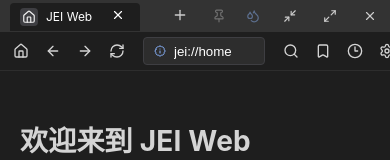
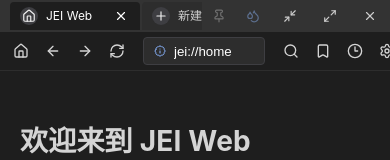
Before and after one commit to AndreaFrederica/JEIWebBrowser, a Vue app: page / in a window 390 px wide. Shown: the top 160 px of the page. Built offline with nearby package versions, Linux system fonts and the light colour scheme.

Commit message:
feat: enhance hover functionality and improve tab layout responsiveness

```diff
--- a/src/renderer/components/TitleBar.vue
+++ b/src/renderer/components/TitleBar.vue
@@ -14,7 +14,7 @@ import {
   Settings,
   X
 } from 'lucide-vue-next'
-import { nextTick, onBeforeUnmount, onMounted, ref } from 'vue'
+import { computed, nextTick, onBeforeUnmount, onMounted, ref, watch } from 'vue'
 import { INTERNAL_BOOKMARKS, INTERNAL_HISTORY, INTERNAL_HOME, INTERNAL_SETTINGS, INTERNAL_STORAGE } from '../pages/internal-home'
 import type { TabItem } from '../types/browser'
 
@@ -67,6 +67,65 @@ const opacityMenuY = ref(0)
 const opacityPresets = [1, 0.9, 0.8, 0.7, 0.6, 0.5]
 const tabMenuRef = ref<HTMLElement | null>(null)
 const opacityMenuRef = ref<HTMLElement | null>(null)
+const hoverExpanded = ref(false)
+const HOVER_EXPAND_DELAY_MS = 520
+const HOVER_COLLAPSE_DELAY_MS = 200
+let hoverExpandTimer: ReturnType<typeof setTimeout> | null = null
+let hoverCollapseTimer: ReturnType<typeof setTimeout> | null = null
+const isVerticalCollapsed = computed(() => props.tabLayout === 'vertical' && props.collapsed)
+const isIconOnlyMode = computed(() => isVerticalCollapsed.value && !hoverExpanded.value)
+
+function clearHoverTimers(): void {
+  if (hoverExpandTimer) {
+    clearTimeout(hoverExpandTimer)
+    hoverExpandTimer = null
+  }
+  if (hoverCollapseTimer) {
+    clearTimeout(hoverCollapseTimer)
+    hoverCollapseTimer = null
+  }
+}
+
+function closeHoverExpanded(): void {
+  hoverExpanded.value = false
+}
+
+function onCollapsedTabMouseEnter(): void {
+  if (!isVerticalCollapsed.value) return
+  if (hoverCollapseTimer) {
+    clearTimeout(hoverCollapseTimer)
+    hoverCollapseTimer = null
+  }
+  if (hoverExpanded.value || hoverExpandTimer) return
+  hoverExpandTimer = setTimeout(() => {
+    hoverExpandTimer = null
+    if (!isVerticalCollapsed.value) return
+    hoverExpanded.value = true
+  }, HOVER_EXPAND_DELAY_MS)
+}
+
+function onCollapsedAreaMouseEnter(): void {
+  if (!isVerticalCollapsed.value) return
+  if (hoverCollapseTimer) {
+    clearTimeout(hoverCollapseTimer)
+    hoverCollapseTimer = null
+  }
+}
+
+function onCollapsedAreaMouseLeave(): void {
+  if (hoverExpandTimer) {
+    clearTimeout(hoverExpandTimer)
+    hoverExpandTimer = null
+  }
+  if (!hoverExpanded.value) return
+  if (hoverCollapseTimer) {
+    clearTimeout(hoverCollapseTimer)
+  }
+  hoverCollapseTimer = setTimeout(() => {
+    hoverCollapseTimer = null
+    closeHoverExpanded()
+  }, HOVER_COLLAPSE_DELAY_MS)
+}
 
 function setMenuPosition(
   element: HTMLElement,
@@ -143,6 +202,8 @@ function setOpacity(value: number): void {
 function closeMenus(): void {
   closeTabMenu()
   closeOpacityMenu()
+  clearHoverTimers()
+  closeHoverExpanded()
 }
 
 function onDocumentMouseDown(event: MouseEvent): void {
@@ -172,6 +233,16 @@ function closeTabFromMenu(): void {
   closeTabMenu()
 }
 
+watch(
+  () => [props.tabLayout, props.collapsed],
+  () => {
+    if (!isVerticalCollapsed.value) {
+      clearHoverTimers()
+      closeHoverExpanded()
+    }
+  }
+)
+
 onMounted(() => {
   document.addEventListener('mousedown', onDocumentMouseDown, true)
   document.addEventListener('keydown', onDocumentKeyDown)
@@ -180,6 +251,7 @@ onMounted(() => {
 })
 
 onBeforeUnmount(() => {
+  clearHoverTimers()
   document.removeEventListener('mousedown', onDocumentMouseDown, true)
   document.removeEventListener('keydown', onDocumentKeyDown)
   window.removeEventListener('blur', closeMenus)
@@ -188,26 +260,23 @@ onBeforeUnmount(() => {
 </script>
 
 <template>
-  <div id="title-bar" :class="[props.tabLayout, { collapsed: props.tabLayout === 'vertical' && props.collapsed }]">
-    <div id="tabs-area">
+  <div id="title-bar" :class="[props.tabLayout, { collapsed: isVerticalCollapsed, 'hover-expanded': hoverExpanded }]">
+    <div id="tabs-area" @mouseenter="onCollapsedAreaMouseEnter" @mouseleave="onCollapsedAreaMouseLeave">
       <div v-if="props.tabLayout === 'vertical'" id="tabs-toolbar">
         <button id="btn-toggle-collapse" :title="props.collapsed ? '展开竖排标签栏' : '折叠竖排标签栏'" @click="emit('toggleCollapse')">
           <ChevronsRight v-if="props.collapsed" :size="18" />
           <ChevronsLeft v-else :size="18" />
-        </button>
-        <button id="btn-new-tab-vertical" title="New Tab" @click="emit('newTab')">
-          <Plus :size="18" />
         </button>
       </div>
 
       <div id="tabs-container">
         <div
           v-for="tab in props.tabs"
-          :id="tab.id"
           :key="tab.id"
           class="tab"
-          :class="{ active: props.activeTabId === tab.id, iconOnly: props.tabLayout === 'vertical' && props.collapsed }"
+          :class="{ active: props.activeTabId === tab.id, iconOnly: isIconOnlyMode }"
           :title="tab.title"
+          @mouseenter="onCollapsedTabMouseEnter"
           @click="emit('switchTab', tab.id)"
           @contextmenu.prevent="openTabMenu($event, tab.id)"
         >
@@ -220,20 +289,26 @@ onBeforeUnmount(() => {
             <Database v-else-if="tab.src === INTERNAL_STORAGE" :size="14" />
             <span v-else>{{ tabInitial(tab) }}</span>
           </span>
-          <span v-if="!(props.tabLayout === 'vertical' && props.collapsed)" class="tab-title">{{ tab.title }}</span>
+          <span v-if="!isIconOnlyMode" class="tab-title">{{ tab.title }}</span>
           <span
-            v-if="!(props.tabLayout === 'vertical' && props.collapsed)"
+            v-if="!isIconOnlyMode"
             class="close-tab"
             @click.stop="emit('closeTab', tab.id)"
           >
             <X :size="14" />
           </span>
         </div>
+        <button
+          class="tab new-tab-tab"
+          :class="{ iconOnly: isIconOnlyMode }"
+          title="新建标签页"
+          @mouseenter="onCollapsedTabMouseEnter"
+          @click="emit('newTab')"
+        >
+          <span class="tab-icon internal"><Plus :size="14" /></span>
+          <span v-if="!isIconOnlyMode" class="tab-title">新建标签页</span>
+        </button>
       </div>
-
-      <button v-if="props.tabLayout === 'horizontal'" id="btn-new-tab" title="New Tab" @click="emit('newTab')">
-        <Plus :size="16" />
-      </button>
     </div>
 
     <div
@@ -311,6 +386,7 @@ onBeforeUnmount(() => {
   height: 32px;
   -webkit-app-region: drag;
   user-select: none;
+  transition: width 220ms cubic-bezier(0.2, 0.8, 0.2, 1);
 }
 
 #tabs-area {
@@ -335,10 +411,9 @@ onBeforeUnmount(() => {
   -webkit-app-region: drag;
   padding-left: 10px;
   min-width: 0;
+  transition: padding 180ms ease;
 }
 
-#btn-new-tab,
-#btn-new-tab-vertical,
 #btn-toggle-collapse {
   -webkit-app-region: no-drag;
   background: none;
@@ -354,8 +429,6 @@ onBeforeUnmount(() => {
   justify-content: center;
 }
 
-#btn-new-tab:hover,
-#btn-new-tab-vertical:hover,
 #btn-toggle-collapse:hover {
   background-color: #555;
   color: #fff;
@@ -377,12 +450,58 @@ onBeforeUnmount(() => {
   font-size: 12px;
   position: relative;
   -webkit-app-region: no-drag;
+  transition:
+    width 190ms ease,
+    min-width 190ms ease,
+    max-width 190ms ease,
+    height 190ms ease,
+    padding 190ms ease,
+    border-radius 180ms ease,
+    margin 180ms ease,
+    background-color 140ms ease;
+}
+
+button.tab {
+  border: none;
+  outline: none;
+  text-align: left;
+}
+
+.new-tab-tab {
+  background: #2d2d2d;
+  min-width: 34px;
+  width: 34px;
+  max-width: 34px;
+  padding: 0;
+  justify-content: center;
+  box-sizing: border-box;
+}
+
+.new-tab-tab:hover {
+  background: #3a3a3a;
+  color: #fff;
+}
+
+.new-tab-tab .tab-icon {
+  margin-right: 0;
+}
+
+.new-tab-tab:not(.iconOnly) {
+  width: auto;
+  min-width: 110px;
+  max-width: 190px;
+  padding: 0 10px;
+  justify-content: flex-start;
+}
+
+.new-tab-tab:not(.iconOnly) .tab-icon {
+  margin-right: 8px;
 }
 
 .tab-icon {
   width: 18px;
   height: 18px;
-  border-radius: 4px;
+  border-radius: 50%;
   margin-right: 8px;
   overflow: hidden;
   flex: 0 0 auto;
@@ -428,10 +547,16 @@ onBeforeUnmount(() => {
 
 .close-tab {
   margin-left: auto;
-  padding: 0 5px;
+  width: 18px;
+  height: 18px;
+  padding: 0;
   cursor: pointer;
   font-size: 14px;
-  flex: 0 0 auto;
+  flex: 0 0 18px;
+  display: inline-flex;
+  align-items: center;
+  justify-content: center;
+  border-radius: 50%;
 }
 
 .close-tab:hover {
@@ -548,6 +673,8 @@ button svg,
   align-items: stretch;
   border-right: 1px solid #2d2d2d;
   box-sizing: border-box;
+  position: relative;
+  z-index: 80;
 }
 
 #title-bar.vertical #tabs-area {
@@ -557,7 +684,7 @@ button svg,
 }
 
 #title-bar.vertical #tabs-container {
-  padding: 4px 8px 10px;
+  padding: 0 8px;
   flex-direction: column;
   overflow-x: hidden;
   overflow-y: auto;
@@ -568,11 +695,10 @@ button svg,
   width: 100%;
   max-width: none;
   min-width: 0;
-  height: 36px;
+  height: 30px;
   margin-right: 0;
   margin-bottom: 4px;
   border-radius: 8px;
-  line-height: 36px;
   border: 1px solid transparent;
   box-sizing: border-box;
 }
@@ -584,6 +710,7 @@ button svg,
 #title-bar.vertical.collapsed {
   width: 48px;
   border-right: none;
+  overflow: visible;
 }
 
 #title-bar.vertical.collapsed #tabs-toolbar {
@@ -595,9 +722,26 @@ button svg,
   box-sizing: border-box;
 }
 
+#title-bar.vertical.collapsed.hover-expanded #tabs-toolbar {
+  padding: 8px 8px 4px;
+}
+
+#title-bar.vertical.collapsed #tabs-area {
+  overflow: visible;
+}
+
 #title-bar.vertical.collapsed #tabs-container {
-  padding: 0 0 8px;
+  padding: 0;
   align-items: center;
+  overflow-y: auto;
+  width: 100%;
+  overflow-x: hidden;
+  box-sizing: border-box;
+  transition:
+    width 190ms ease,
+    padding 190ms ease,
+    background-color 160ms ease,
+    box-shadow 160ms ease;
 }
 
 #title-bar.vertical.collapsed .tab {
@@ -623,10 +767,54 @@ button svg,
   margin: 0 6px 2px 6px;
 }
 
-#title-bar.vertical.collapsed #btn-new-tab-vertical {
-  width: 32px;
-  height: 28px;
-  margin: 0 6px 2px 6px;
+#title-bar.vertical.collapsed .new-tab-tab {
+  width: 30px;
+  min-width: 30px;
+  max-width: 30px;
+  height: 30px;
+  margin: 0 0 4px;
+  padding: 0;
+  justify-content: center;
+  border-radius: 7px;
+}
+
+#title-bar.vertical.collapsed.hover-expanded #tabs-container {
+  width: 232px;
+  padding: 0 8px;
+  background: #333;
+  border-right: 1px solid #2d2d2d;
+  box-shadow: 10px 0 26px rgba(0, 0, 0, 0.35);
+  z-index: 120;
+  align-items: stretch;
+}
+
+#title-bar.vertical.collapsed.hover-expanded .tab {
+  width: 100%;
+  min-width: 0;
+  max-width: none;
+  height: 30px;
+  margin: 0 0 4px;
+  padding: 0 10px;
+  justify-content: flex-start;
+  border-radius: 8px;
+  border: 1px solid transparent;
+  box-sizing: border-box;
+}
+
+#title-bar.vertical.collapsed.hover-expanded .tab.active {
+  border-color: #3f3f45;
+}
+
+#title-bar.vertical.collapsed.hover-expanded .tab .tab-icon {
+  margin-right: 8px;
+}
+
+#title-bar.vertical.collapsed.hover-expanded .new-tab-tab {
+  width: 100%;
+  min-width: 0;
+  max-width: none;
+  padding: 0 10px;
+  justify-content: flex-start;
 }
 
 #tab-context-menu {
```
